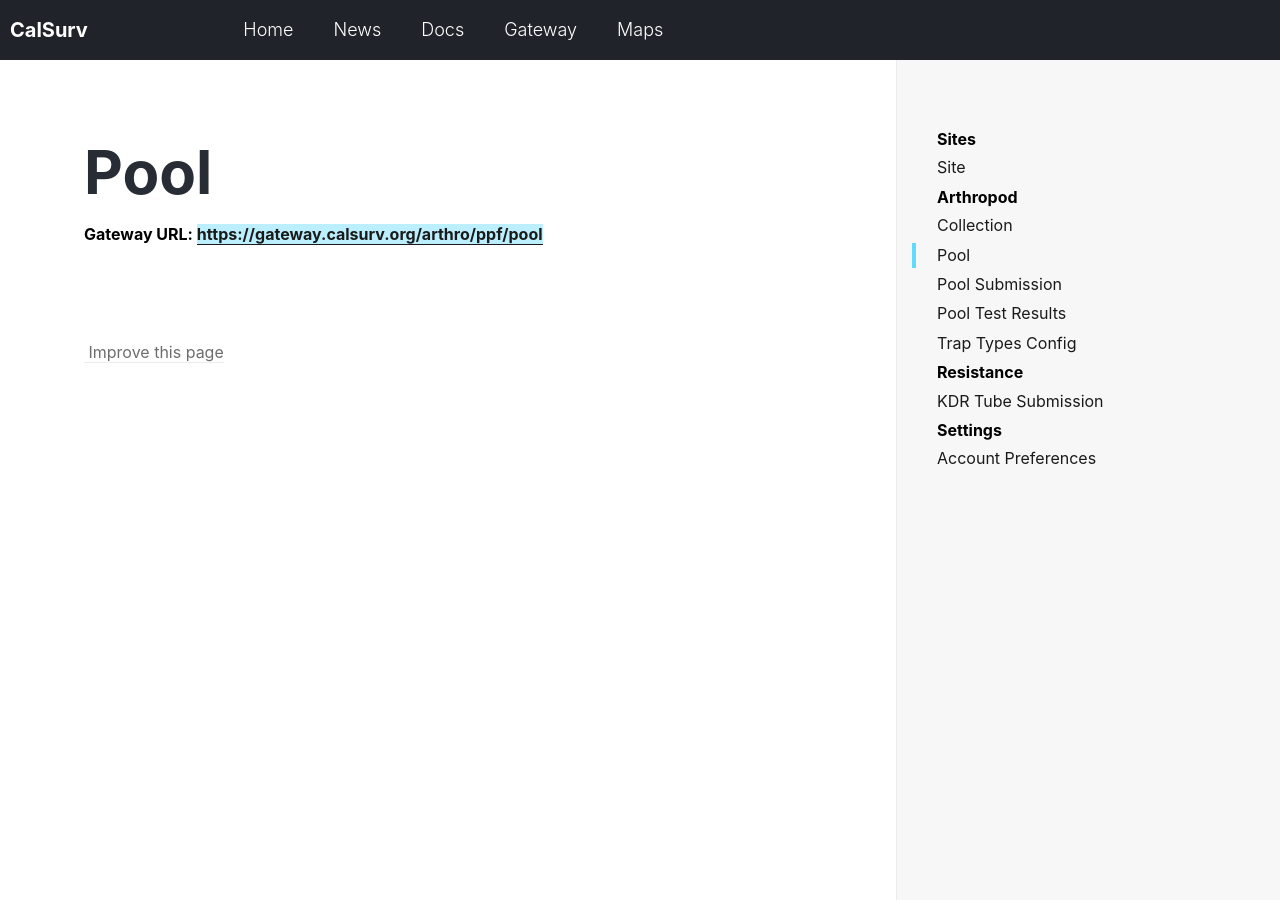
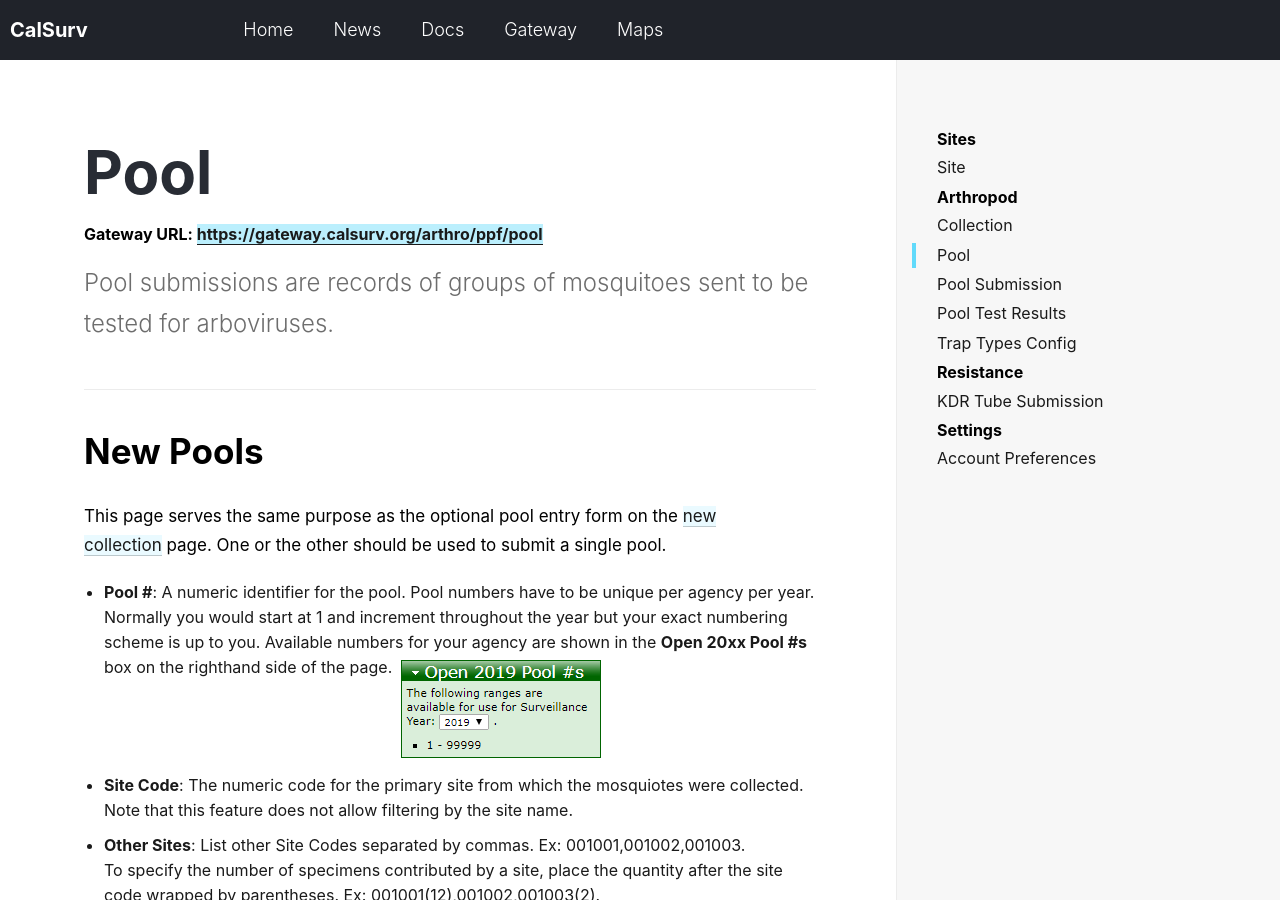
Before and after one commit to tlvaldepena/vectorsurv.org, a Jekyll site: the page built from _docs/arthropod/pool.md, in a window 1280 px wide and 900 px high. Built offline with Jekyll 4.4.1, drawn with Linux system fonts in a browser that asks for light colours; some of the changed text lies outside the part shown.

Commit message:
Initial new pool documentation

```diff
--- a/_docs/arthropod/pool.md
+++ b/_docs/arthropod/pool.md
@@ -2,3 +2,22 @@
 title: Pool
 gateway-url: https://gateway.calsurv.org/arthro/ppf/pool
 ---
+
+Pool submissions are records of groups of mosquitoes sent to be tested for arboviruses.
+
+## New Pools
+
+This page serves the same purpose as the optional pool entry form on the [new collection]({{ site.baseurl }}/docs/arthropod/collection) page. One or the other should be used to submit a single pool.
+
+* **Pool #**: A numeric identifier for the pool. Pool numbers have to be unique per agency per year. Normally you would start at 1 and increment throughout the year but your exact numbering scheme is up to you. Available numbers for your agency are shown in the **Open 20xx Pool #s** box on the righthand side of the page.
+![Open Pool #s box]({{ site.baseurl }}/assets/images/docs/open_pools.PNG)
+* **Site Code**: The numeric code for the primary site from which the mosquiotes were collected. Note that this feature does not allow filtering by the site name.
+* **Other Sites**: List other Site Codes separated by commas. Ex: 001001,001002,001003.
+To specify the number of specimens contributed by a site, place the quantity after the site code wrapped by parentheses. Ex: 001001(12),001002,001003(2).
+* **Trap Type**: The type of trap that was used for the collection. The list of traps in the dropdown can be adjusted through the [trap types configuration]({{ site.baseurl }}/docs/arthropod/trap-types) page.
+* **Lure(s)**: The types of lure(s) used with the trap if any. Multiple values can be selected by using *CTRL/CMD/SHIFT* keys while selecting values. *Unspecified* and *None* can only be selected individually.
+* **Collection Date**: The date the trap was picked up. If a trap was left for multiple nights, enter the last day the trap was in the field. Date format is based on the settings under [Account Preferences]({{ site.baseurl }}/docs/settings/account-preferences).
+* **Species**: The species that make up this pool.
+* **Sex/Condition**: The sex/condition of this mosquito
+* **# in Pool**: The total number of specimens in this pool. If this pool has specimen from more than one site (denoted in the Other Sites column), the number of specimens from the primary site (Site Code column) will be determined from this value.
+* **Comments**: Any accompanying comments.
```
